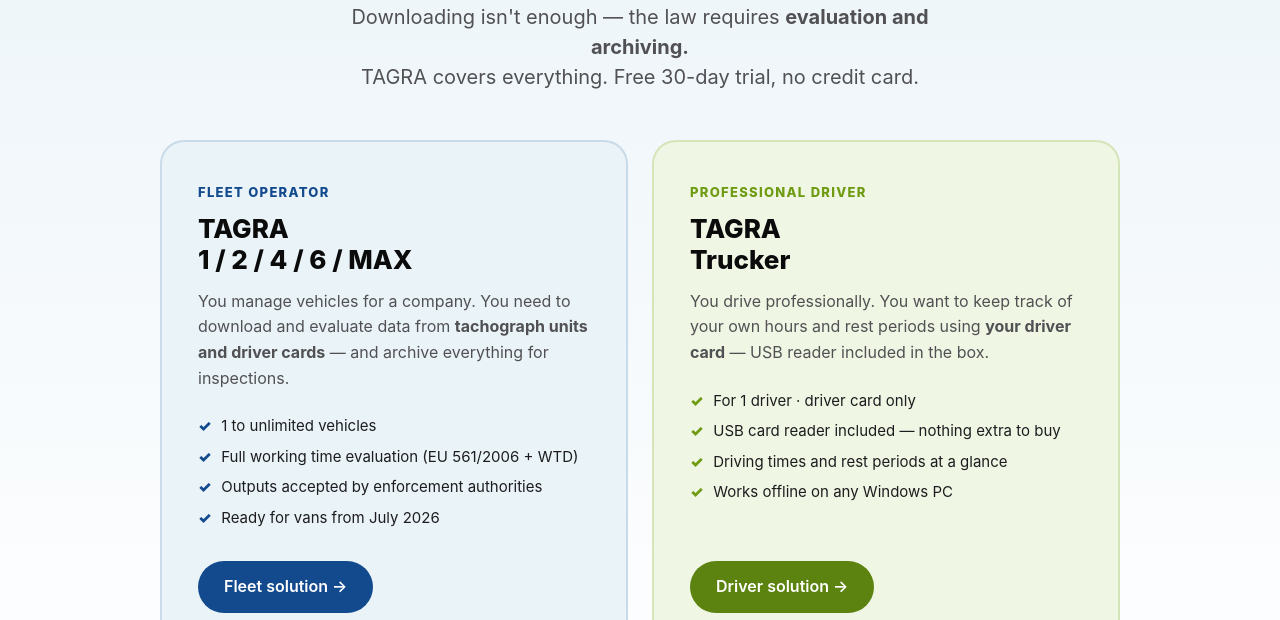
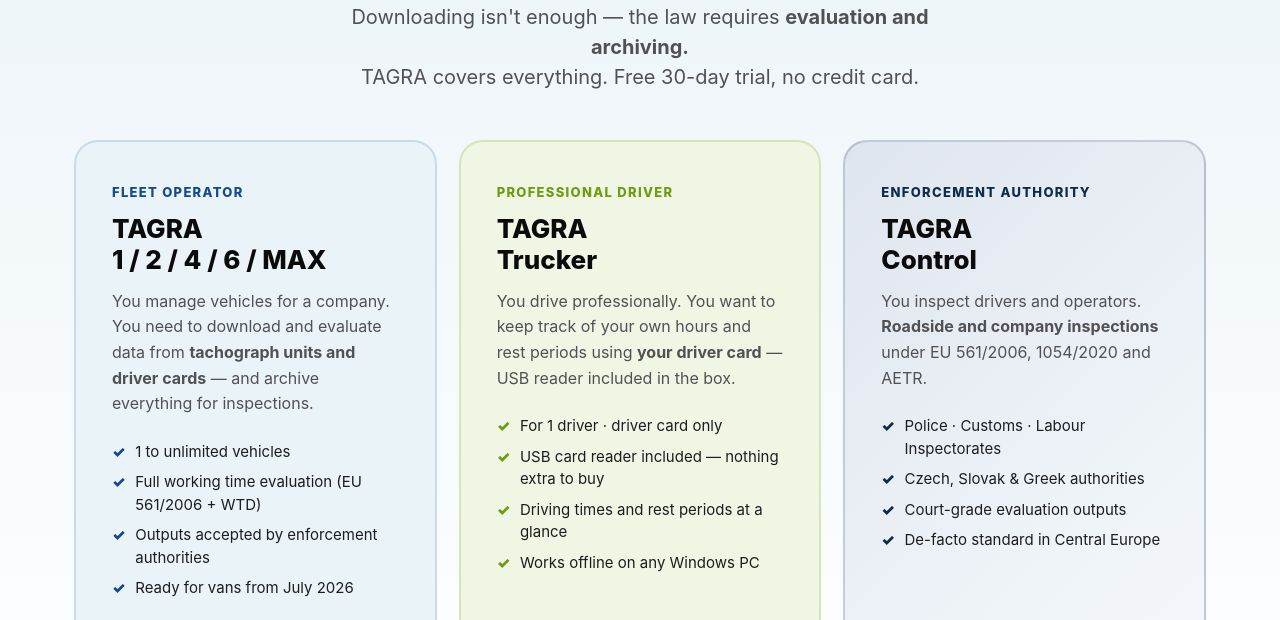
Before and after one commit to LiorD78/tagra-eu, a plain HTML site: page index.html in a window 1280 px wide. Shown: the part 277-897 px from the top of the page. Drawn offline with Linux system fonts and the light colour scheme.

Commit message:
feat(homepage): add Enforcement (TAGRA Control) as third hero card
EN homepage hero previously offered only two paths — Fleet and Driver.
Enforcement authorities (Police, Customs, Labour Inspectorates,
Ministries of Transport) are a distinct, equally important audience
and the de-facto standard in Central Europe, so they deserve their
own equal-weight hero card.

Changes:
- Grid: 2-col → 3-col (repeat(3,1fr), max-width 1180px)
- Responsive breakpoint moved from 700px to 1024px (3 cards don't
  fit nicely on tablet either; collapse earlier)
- New .split-card--enforce: linear-gradient(135deg) light-blue
  diagonal background matching .cta-box article style, with
  --blue-dark accent for label, bullets and CTA
- Copy: 'Inspection solution →' CTA, 'Government & institutional
  use' note (replaces irrelevant 30-day trial line for B2G context)
- Schema.org Service for TAGRA Control was already in place — now
  the homepage UX matches the structured data.

```diff
--- a/index.html
+++ b/index.html
@@ -100,8 +100,8 @@
     @media (max-width: 768px) { .hero-sub { font-size: 17px; } }
 
     /* ─── SPLIT CARDS ──────────────────────────────────────────────── */
-    .split { display: grid; grid-template-columns: 1fr 1fr; gap: 24px; max-width: 960px; margin: 0 auto; }
-    @media (max-width: 700px) { .split { grid-template-columns: 1fr; gap: 16px; } }
+    .split { display: grid; grid-template-columns: repeat(3, 1fr); gap: 22px; max-width: 1180px; margin: 0 auto; }
+    @media (max-width: 1024px) { .split { grid-template-columns: 1fr; gap: 16px; max-width: 540px; } }
 
     .split-card {
       display: flex; flex-direction: column;
@@ -121,9 +121,15 @@
       border: 2px solid rgba(110,155,18,.2);
     }
 
+    .split-card--enforce {
+      background: linear-gradient(135deg, #dfe5ee 0%, #eef3f8 60%, #f5f8fb 100%);
+      border: 2px solid rgba(11,44,74,.2);
+    }
+
     .card-label { font-size: 13px; font-weight: 800; letter-spacing: .1em; text-transform: uppercase; margin-bottom: 10px; }
     .split-card--fleet .card-label { color: var(--blue-mid); }
     .split-card--driver .card-label { color: var(--green-brand); }
+    .split-card--enforce .card-label { color: var(--blue-dark); }
 
     .card-title { font-size: 26px; font-weight: 800; color: var(--text-strong); line-height: 1.2; margin-bottom: 14px; }
 
@@ -133,6 +139,7 @@
     .card-list li { display: flex; gap: 10px; align-items: flex-start; font-size: 15px; line-height: 1.5; }
     .split-card--fleet .card-list li::before { content: "✓"; color: var(--blue-mid); font-weight: 900; flex-shrink: 0; }
     .split-card--driver .card-list li::before { content: "✓"; color: var(--green-brand); font-weight: 900; flex-shrink: 0; }
+    .split-card--enforce .card-list li::before { content: "✓"; color: var(--blue-dark); font-weight: 900; flex-shrink: 0; }
 
     .card-cta {
       display: inline-flex; align-items: center; gap: 8px;
@@ -146,6 +153,8 @@
     .split-card--fleet .card-cta:hover { background: var(--blue-dark); }
     .split-card--driver .card-cta { background: var(--green-cta); color: #fff !important; }
     .split-card--driver .card-cta:hover { background: var(--green-brand); }
+    .split-card--enforce .card-cta { background: var(--blue-dark); color: #fff !important; }
+    .split-card--enforce .card-cta:hover { background: var(--blue-mid); }
 
     .card-note { font-size: 13px; color: var(--text2); margin-top: 10px; }
 
@@ -326,6 +335,21 @@
         <span class="card-note">30-day free trial · no credit card</span>
       </a>
 
+      <!-- Enforcement -->
+      <a class="split-card split-card--enforce" href="/enforcement/" aria-label="TAGRA Control for enforcement authorities">
+        <div class="card-label">Enforcement authority</div>
+        <div class="card-title">TAGRA<br>Control</div>
+        <p class="card-desc">You inspect drivers and operators. <strong>Roadside and company inspections</strong> under EU 561/2006, 1054/2020 and AETR.</p>
+        <ul class="card-list">
+          <li>Police · Customs · Labour Inspectorates</li>
+          <li>Czech, Slovak &amp; Greek authorities</li>
+          <li>Court-grade evaluation outputs</li>
+          <li>De-facto standard in Central Europe</li>
+        </ul>
+        <span class="card-cta">Inspection solution →</span>
+        <span class="card-note">Government &amp; institutional use</span>
+      </a>
+
     </div>
   </div>
 </section>
```
